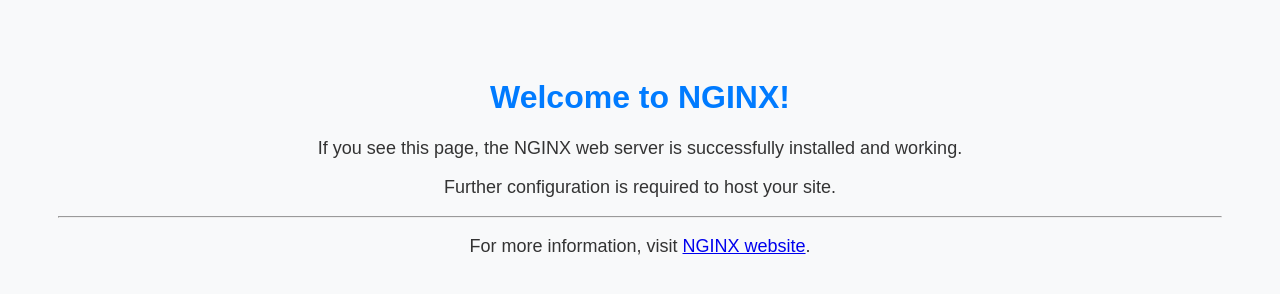
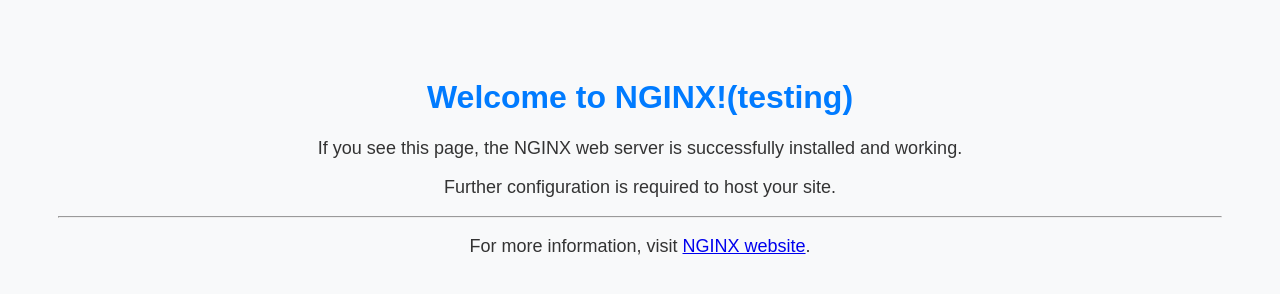
Before and after one commit to naresh-1011/my_repo, a plain HTML site: page custom_nginx/index.html in a window 1280 px wide. Drawn offline with Linux system fonts and the light colour scheme.

```diff
--- a/custom_nginx/index.html
+++ b/custom_nginx/index.html
@@ -21,7 +21,7 @@
     </style>
 </head>
 <body>
-    <h1>Welcome to NGINX!</h1>
+    <h1>Welcome to NGINX!(testing)</h1>
     <p>If you see this page, the NGINX web server is successfully installed and working.</p>
     <p>Further configuration is required to host your site.</p>
     <hr>
```
Also changed, not shown: 2 other files.
